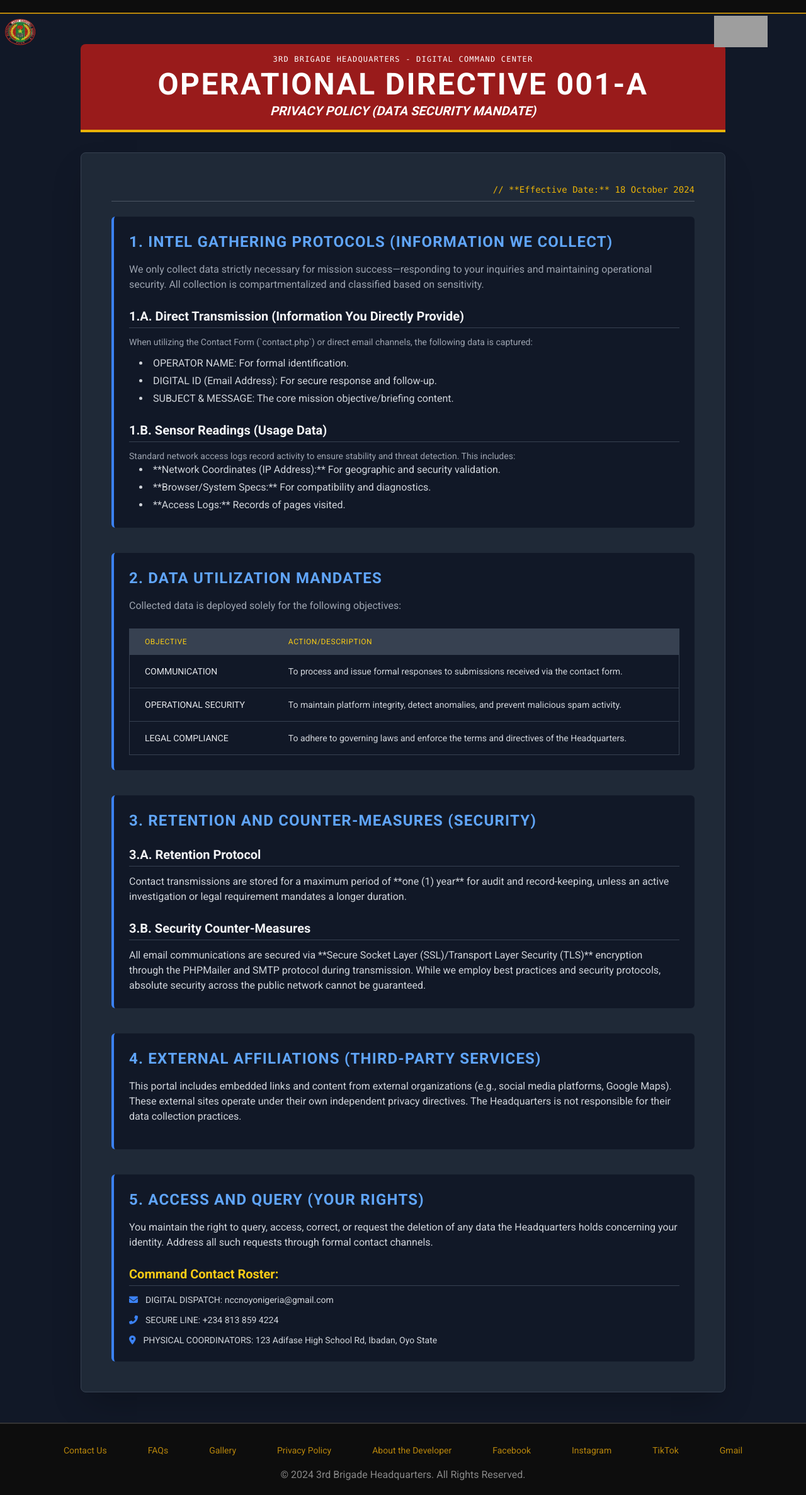
After one commit to Legendcode001/cadet-portal, a PHP site: page /cadetportal/privacy.html in a window 1280 px wide. The commit adds this page. Shown: the whole page at 63% size. Run offline with PHP 8.4, Linux system fonts and the light colour scheme; some libraries are stand-ins or nearby versions; grey boxes are pictures that could not be loaded.

Commit message:
Add Complete 3BG Privacy Policy

```diff
--- /dev/null
+++ b/privacy.html
@@ -0,0 +1,264 @@
+<!DOCTYPE html>
+<html lang="en">
+
+<head>
+    <meta charset="UTF-8">
+    <meta name="viewport" content="width=device-width, initial-scale=1.0">
+    <title>3BG Privacy Policy | Official Directive</title>
+    <link href="https://fonts.googleapis.com/css2?family=Roboto:wght@400;700&display=swap" rel="stylesheet">
+    <!-- Assuming these external files exist for consistent portal styling -->
+    <link rel="icon" href="./img/cadetlogo_prev_ui.png" type="image/png">
+    <link rel="stylesheet" href="styles.css">
+    <link rel="stylesheet" href="https://cdnjs.cloudflare.com/ajax/libs/font-awesome/6.5.1/css/all.min.css">
+    <script src="https://cdn.tailwindcss.com"></script>
+    <style>
+        /* Base styling based on the military theme */
+        body {
+            font-family: 'Roboto', sans-serif;
+        }
+
+        /* Mock styles for header/nav/footer consistency from user's contact.php */
+        header {
+            display: flex;
+            justify-content: space-between;
+            align-items: center;
+            padding: 10px 20px;
+            background-color: #0d0d0d;
+            color: #fff;
+            border-bottom: 2px solid #b8860b;
+        }
+
+        .logo img,
+        .logo-right img {
+            height: 50px;
+            /* Example size */
+        }
+
+        nav ul {
+            display: flex;
+            list-style: none;
+            gap: 20px;
+        }
+
+        nav a {
+            color: #fff;
+            text-decoration: none;
+            font-weight: bold;
+            transition: color 0.2s;
+        }
+
+        nav a:hover {
+            color: #b8860b;
+            /* Gold/Olive accent */
+        }
+
+        footer {
+            background-color: #0d0d0d;
+            color: #888;
+            padding: 20px 0;
+            text-align: center;
+            border-top: 2px solid #333;
+        }
+
+        .footer-links {
+            display: flex;
+            justify-content: center;
+            flex-wrap: wrap;
+            gap: 15px;
+            margin-bottom: 15px;
+        }
+
+        .footer-links a {
+            color: #b8860b;
+            text-decoration: none;
+            font-size: 14px;
+        }
+    </style>
+</head>
+
+<body class="bg-gray-900 text-gray-200">
+
+    <!-- HEADER (Copied from contact.php for consistency) -->
+    <header>
+        <div class="logo">
+            <a href="index.html"><img src="./img/cadetlogo_prev_ui.png" alt="Cadet Logo"></a>
+        </div>
+        <div class="logo-right">
+            <a href="about.html"><img src="./img/image.png" alt="3rd Brigade Logo"></a>
+        </div>
+
+    </header>
+
+    <main class="py-12 px-4 sm:px-6 lg:px-8">
+        <div class="max-w-5xl mx-auto">
+
+            <!-- Title Block: Mimicking a Classified Report Header -->
+            <div class="bg-red-800 text-white p-4 mb-8 border-b-4 border-yellow-500 rounded-t-lg">
+                <p class="text-xs tracking-widest uppercase font-mono text-center">3rd Brigade Headquarters - Digital
+                    Command Center</p>
+                <h1 class="text-4xl sm:text-5xl font-extrabold text-center mt-2 tracking-wider">
+                    OPERATIONAL DIRECTIVE 001-A
+                </h1>
+                <h2 class="text-xl font-semibold text-center italic mt-1">
+                    PRIVACY POLICY (DATA SECURITY MANDATE)
+                </h2>
+            </div>
+
+            <div class="bg-gray-800 p-8 md:p-12 rounded-lg shadow-2xl border border-gray-700">
+                <p class="text-sm font-mono text-right text-yellow-500 mb-6 border-b border-gray-600 pb-2">
+                    // **Effective Date:** 18 October 2024
+                </p>
+
+                <!-- Section 1: Information We Collect -->
+                <section class="mb-10 p-6 border-l-4 border-blue-500 bg-gray-900 rounded-md">
+                    <h3 class="text-2xl font-bold text-blue-400 mb-4 uppercase tracking-wider">1. Intel Gathering
+                        Protocols (Information We Collect)</h3>
+                    <p class="text-gray-400 mb-4">We only collect data strictly necessary for mission success—responding
+                        to your inquiries and maintaining operational security. All collection is compartmentalized and
+                        classified based on sensitivity.</p>
+
+                    <h4 class="text-xl font-semibold text-gray-100 mt-6 mb-3 border-b border-gray-700 pb-1">1.A. Direct
+                        Transmission (Information You Directly Provide)</h4>
+                    <p class="text-sm text-gray-400 mb-3">When utilizing the Contact Form (`contact.php`) or direct
+                        email channels, the following data is captured:</p>
+                    <ul class="list-disc list-inside space-y-1 ml-4 text-gray-300">
+                        <li>OPERATOR NAME: For formal identification.</li>
+                        <li>DIGITAL ID (Email Address): For secure response and follow-up.</li>
+                        <li>SUBJECT & MESSAGE: The core mission objective/briefing content.</li>
+                    </ul>
+
+                    <h4 class="text-xl font-semibold text-gray-100 mt-6 mb-3 border-b border-gray-700 pb-1">1.B. Sensor
+                        Readings (Usage Data)</h4>
+                    <p class="text-sm text-gray-400">Standard network access logs record activity to ensure stability
+                        and threat detection. This includes:</p>
+                    <ul class="list-disc list-inside space-y-1 ml-4 text-gray-300">
+                        <li>**Network Coordinates (IP Address):** For geographic and security validation.</li>
+                        <li>**Browser/System Specs:** For compatibility and diagnostics.</li>
+                        <li>**Access Logs:** Records of pages visited.</li>
+                    </ul>
+                </section>
+
+                <!-- Section 2: How We Use Your Information -->
+                <section class="mb-10 p-6 border-l-4 border-blue-500 bg-gray-900 rounded-md">
+                    <h3 class="text-2xl font-bold text-blue-400 mb-4 uppercase tracking-wider">2. Data Utilization
+                        Mandates</h3>
+                    <p class="text-gray-400 mb-6">Collected data is deployed solely for the following objectives:</p>
+
+                    <div class="overflow-x-auto">
+                        <table class="min-w-full divide-y divide-gray-700 border border-gray-700">
+                            <thead class="bg-gray-700">
+                                <tr>
+                                    <th scope="col"
+                                        class="px-6 py-3 text-left text-xs font-medium text-yellow-400 uppercase tracking-wider">
+                                        Objective
+                                    </th>
+                                    <th scope="col"
+                                        class="px-6 py-3 text-left text-xs font-medium text-yellow-400 uppercase tracking-wider">
+                                        Action/Description
+                                    </th>
+                                </tr>
+                            </thead>
+                            <tbody class="divide-y divide-gray-700">
+                                <tr class="hover:bg-gray-700 transition duration-150">
+                                    <td class="px-6 py-4 whitespace-nowrap text-sm font-medium text-gray-200">
+                                        COMMUNICATION
+                                    </td>
+                                    <td class="px-6 py-4 whitespace-normal text-sm text-gray-300">
+                                        To process and issue formal responses to submissions received via the contact
+                                        form.
+                                    </td>
+                                </tr>
+                                <tr class="hover:bg-gray-700 transition duration-150">
+                                    <td class="px-6 py-4 whitespace-nowrap text-sm font-medium text-gray-200">
+                                        OPERATIONAL SECURITY
+                                    </td>
+                                    <td class="px-6 py-4 whitespace-normal text-sm text-gray-300">
+                                        To maintain platform integrity, detect anomalies, and prevent malicious spam
+                                        activity.
+                                    </td>
+                                </tr>
+                                <tr class="hover:bg-gray-700 transition duration-150">
+                                    <td class="px-6 py-4 whitespace-nowrap text-sm font-medium text-gray-200">
+                                        LEGAL COMPLIANCE
+                                    </td>
+                                    <td class="px-6 py-4 whitespace-normal text-sm text-gray-300">
+                                        To adhere to governing laws and enforce the terms and directives of the
+                                        Headquarters.
+                                    </td>
+                                </tr>
+                            </tbody>
+                        </table>
+                    </div>
+                </section>
+
+                <!-- Section 3: Data Retention and Security -->
+                <section class="mb-10 p-6 border-l-4 border-blue-500 bg-gray-900 rounded-md">
+                    <h3 class="text-2xl font-bold text-blue-400 mb-4 uppercase tracking-wider">3. Retention and
+                        Counter-Measures (Security)</h3>
+
+                    <h4 class="text-xl font-semibold text-gray-100 mt-6 mb-3 border-b border-gray-700 pb-1">3.A.
+                        Retention Protocol</h4>
+                    <p class="text-gray-300 mb-4">Contact transmissions are stored for a maximum period of **one (1)
+                        year** for audit and record-keeping, unless an active investigation or legal requirement
+                        mandates a longer duration.</p>
+
+                    <h4 class="text-xl font-semibold text-gray-100 mt-6 mb-3 border-b border-gray-700 pb-1">3.B.
+                        Security Counter-Measures</h4>
+                    <p class="text-gray-300">All email communications are secured via **Secure Socket Layer
+                        (SSL)/Transport Layer Security (TLS)** encryption through the PHPMailer and SMTP protocol during
+                        transmission. While we employ best practices and security protocols, absolute security across
+                        the public network cannot be guaranteed.</p>
+                </section>
+
+                <!-- Section 4: External Affiliations and Third Parties -->
+                <section class="mb-10 p-6 border-l-4 border-blue-500 bg-gray-900 rounded-md">
+                    <h3 class="text-2xl font-bold text-blue-400 mb-4 uppercase tracking-wider">4. External Affiliations
+                        (Third-Party Services)</h3>
+                    <p class="text-gray-300 mb-4">This portal includes embedded links and content from external
+                        organizations (e.g., social media platforms, Google Maps). These external sites operate under
+                        their own independent privacy directives. The Headquarters is not responsible for their data
+                        collection practices.</p>
+                </section>
+
+                <!-- Section 5: Rights and Contact -->
+                <section class="p-6 border-l-4 border-blue-500 bg-gray-900 rounded-md">
+                    <h3 class="text-2xl font-bold text-blue-400 mb-4 uppercase tracking-wider">5. Access and Query (Your
+                        Rights)</h3>
+                    <p class="text-gray-300 mb-6">You maintain the right to query, access, correct, or request the
+                        deletion of any data the Headquarters holds concerning your identity. Address all such requests
+                        through formal contact channels.</p>
+
+                    <h4 class="text-xl font-semibold text-yellow-400 mt-6 mb-3 border-b border-gray-700 pb-1">Command
+                        Contact Roster:</h4>
+                    <div class="space-y-3 text-sm text-gray-300">
+                        <p><i class="fas fa-envelope text-blue-500 mr-3"></i>DIGITAL DISPATCH: <a
+                                href="mailto:nccnoyonigeria@gmail.com"
+                                class="hover:text-yellow-500">nccnoyonigeria@gmail.com</a></p>
+                        <p><i class="fas fa-phone-alt text-blue-500 mr-3"></i>SECURE LINE: +234 813 859 4224</p>
+                        <p><i class="fas fa-map-marker-alt text-blue-500 mr-3"></i>PHYSICAL COORDINATORS: 123 Adifase
+                            High School Rd, Ibadan, Oyo State</p>
+                    </div>
+                </section>
+
+            </div>
+        </div>
+    </main>
+
+    <!-- FOOTER (Copied from contact.php for consistency) -->
+    <footer>
+        <div class="footer-links">
+            <div><a href="contact.php">Contact Us</a></div>
+            <div><a href="faqs.html">FAQs</a></div>
+            <div><a href="gallery.html">Gallery</a></div>
+            <div><a href="privacy.html">Privacy Policy</a></div>
+            <div><a href="developer.html">About the Developer</a></div>
+            <div><a href="https://www.facebook.com" target="_blank">Facebook</a></div>
+            <div><a href="https://www.instagram.com" target="_blank">Instagram</a></div>
+            <div><a href="https://www.tiktok.com" target="_blank">TikTok</a></div>
+            <div><a href="mailto:nccnoyonigeria@gmail.com" target="_blank">Gmail</a></div>
+        </div>
+        <p>&copy; 2024 3rd Brigade Headquarters. All Rights Reserved.</p>
+    </footer>
+</body>
+
+</html>
```
Also changed, not shown: contact.php (+88 -10 lines).
